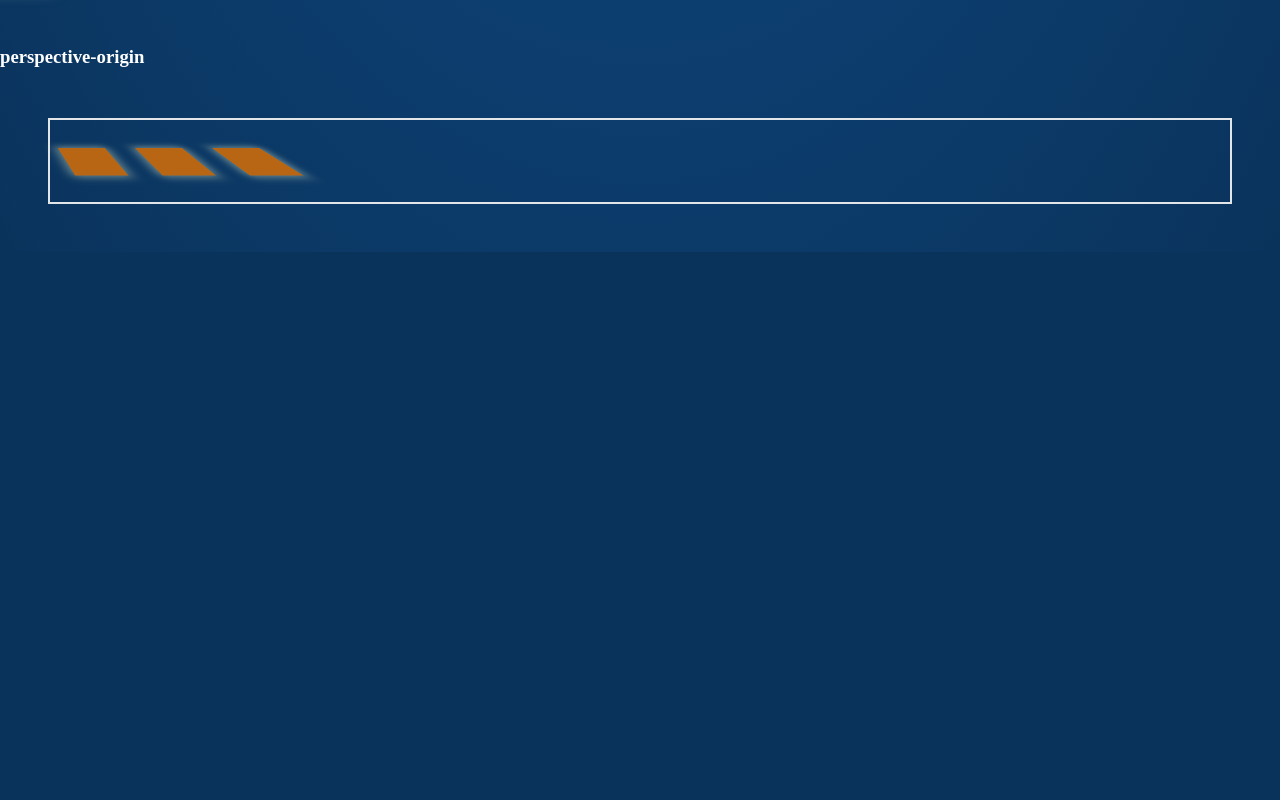
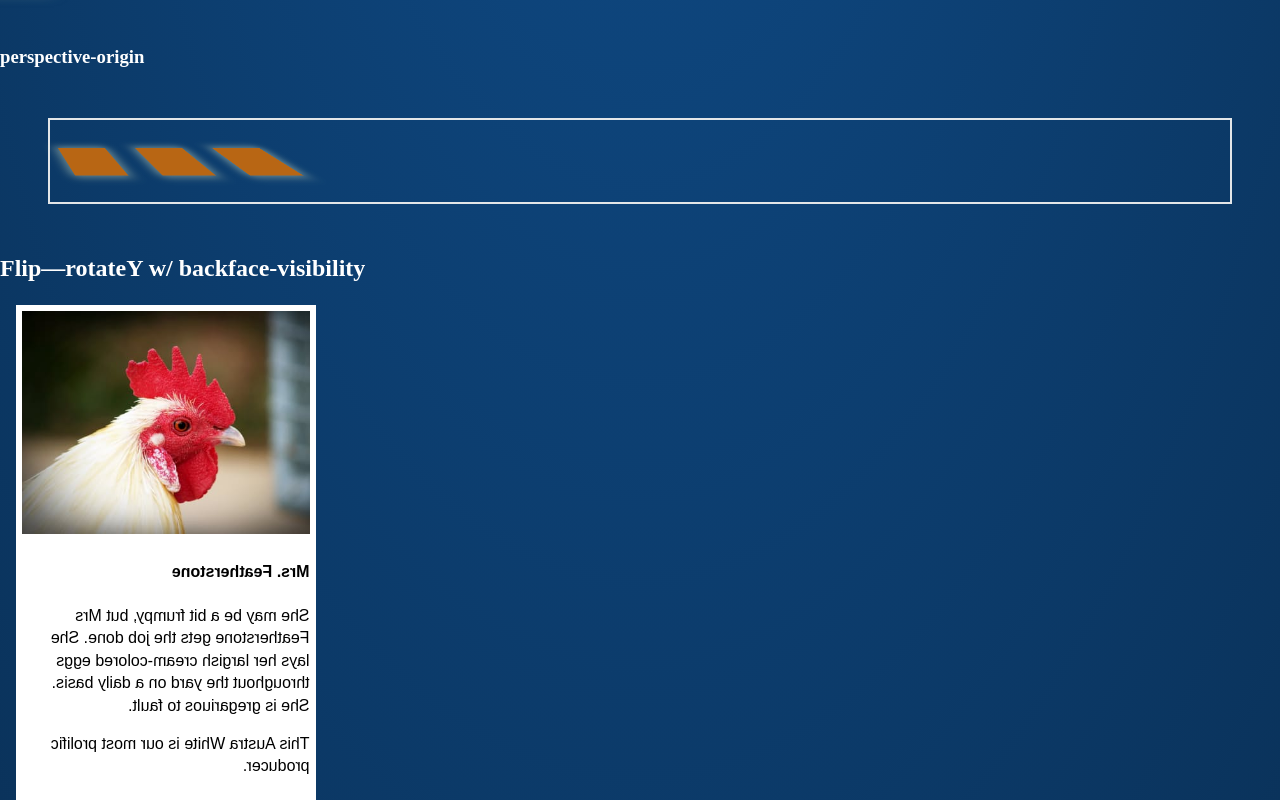
Before and after one commit to iFork/css-in-depth, a website: page 15-transforms/page.html in a window 1280 px wide. Shown: the part 2045-2845 px from the top of the page. Before the commit the page ends 2297 px from the top, so only its background shows below. Drawn offline with Linux system fonts and the light colour scheme.

Commit message:
Flip—rotateY w/ backface-visibility

```diff
--- a/15-transforms/page.html
+++ b/15-transforms/page.html
@@ -109,5 +109,16 @@
     <div class="box pitch-back-no-own-perspective"></div>
     <div class="box pitch-back-no-own-perspective"></div>
   </div>
+  <h2>Flip—rotateY w/ backface-visibility</h2>
+  <div class="card flip flip--back-visible">
+    <img src="images/chicken1.jpg" alt="chicken">
+    <h4>Mrs. Featherstone</h4>
+    <p>
+    She may be a bit frumpy, but Mrs Featherstone gets the job done. She
+    lays her largish cream-colored eggs throughout the yard on a daily
+    basis. She is gregariuos to fault.
+    </p>
+    <p>This Austra White is our most prolific producer.</p>
+  </div>
 </body>
 </html>
--- a/15-transforms/style.css
+++ b/15-transforms/style.css
@@ -233,6 +233,14 @@ h1, h2, h3 {
   transform:  perspective(70px) rotateY(-30deg);
 }
 
+.flip {
+  transform: rotateY(180deg);
+}
+.flip--back-visible {
+  backface-visibility: visible;
+}
+
+
 .share-perspective {
   perspective: 200px;
 }
```
